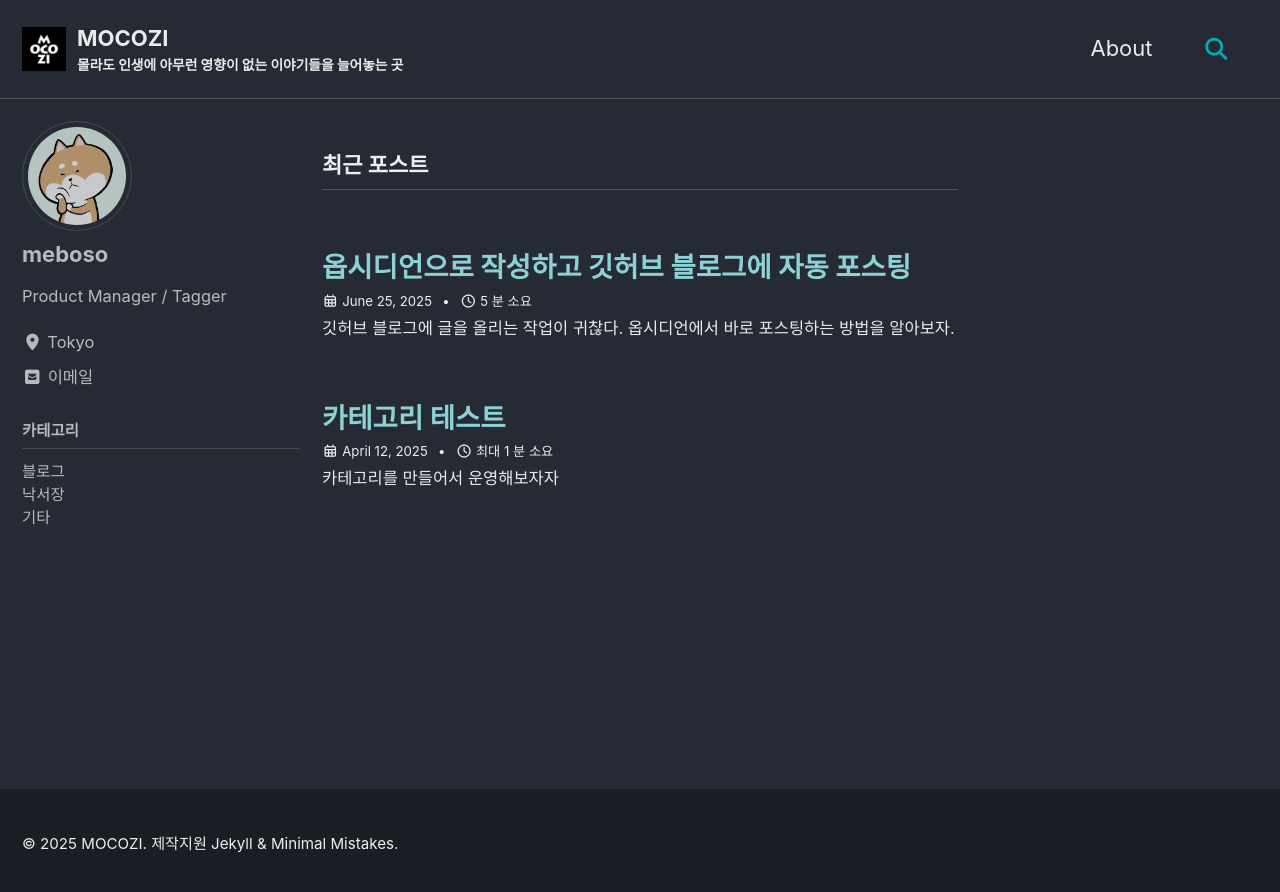
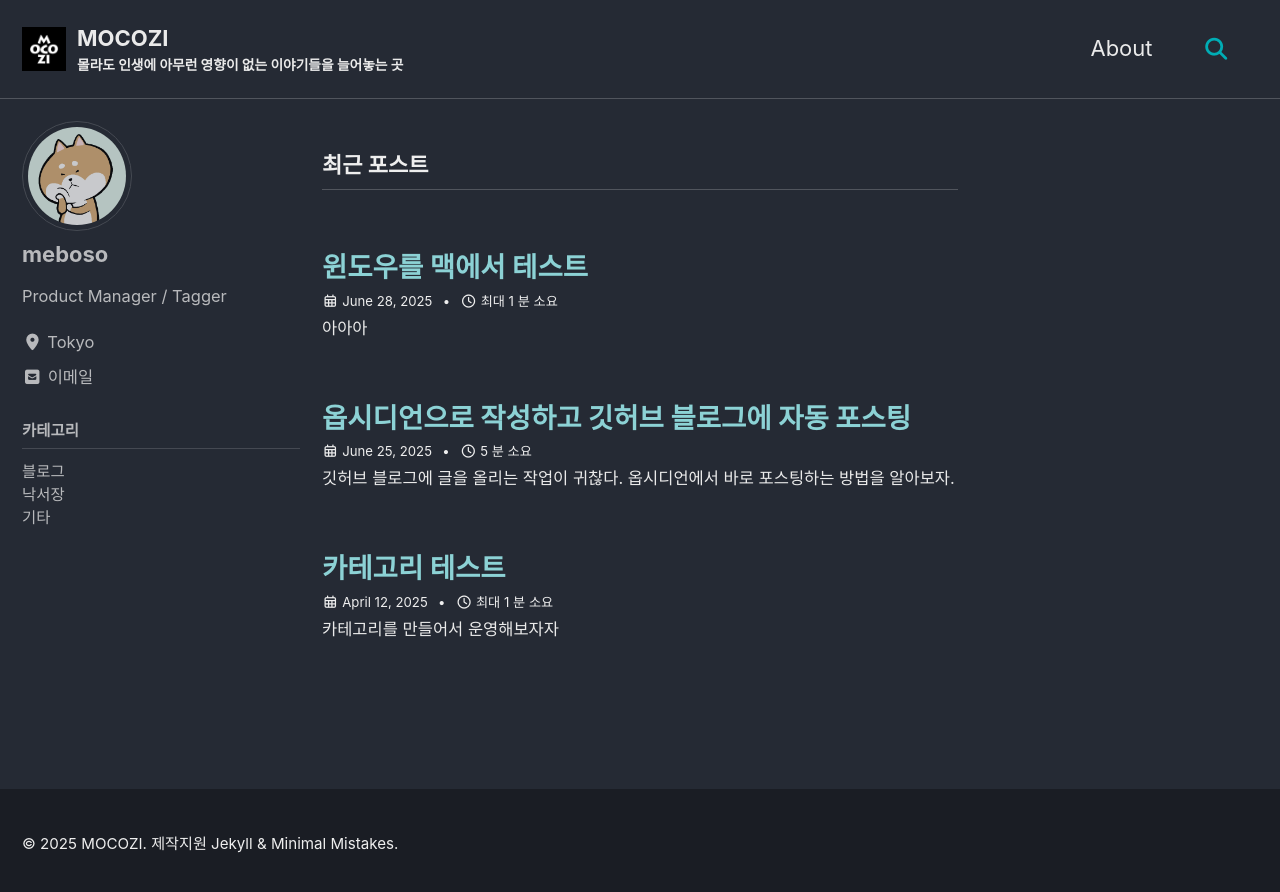
Before and after one commit to mocozi/mocozi.github.io, a Jekyll site: the page built from index.html, in a window 1280 px wide. Shown: the top 892 px of the page. Built offline with Jekyll 4.4.1, drawn with Linux system fonts in a browser that asks for light colours; cached includes are drawn as plain includes; the list of posts is cut into pages by our own code; a file with an impossible date is left out.

Commit message:
Auto-sync posts from Obsidian [2025-07-01]

```diff
--- a/_posts/2025-06-28-windows.md
+++ b/_posts/2025-06-28-windows.md
@@ -1,16 +1,17 @@
 ---
-title:
+title: 윈도우를 맥에서 테스트
 excerpt:
 tags:
 categories:
+  - blog
 toc: true
 toc_sticky: true
-date:
+date: 2025-06-28
 last_modified_at:
 comments: true
 author_profile:
 sidebar:
- nav: "sidebar-category"
+  nav: sidebar-category
 ---
 ##  아아아
 
```
